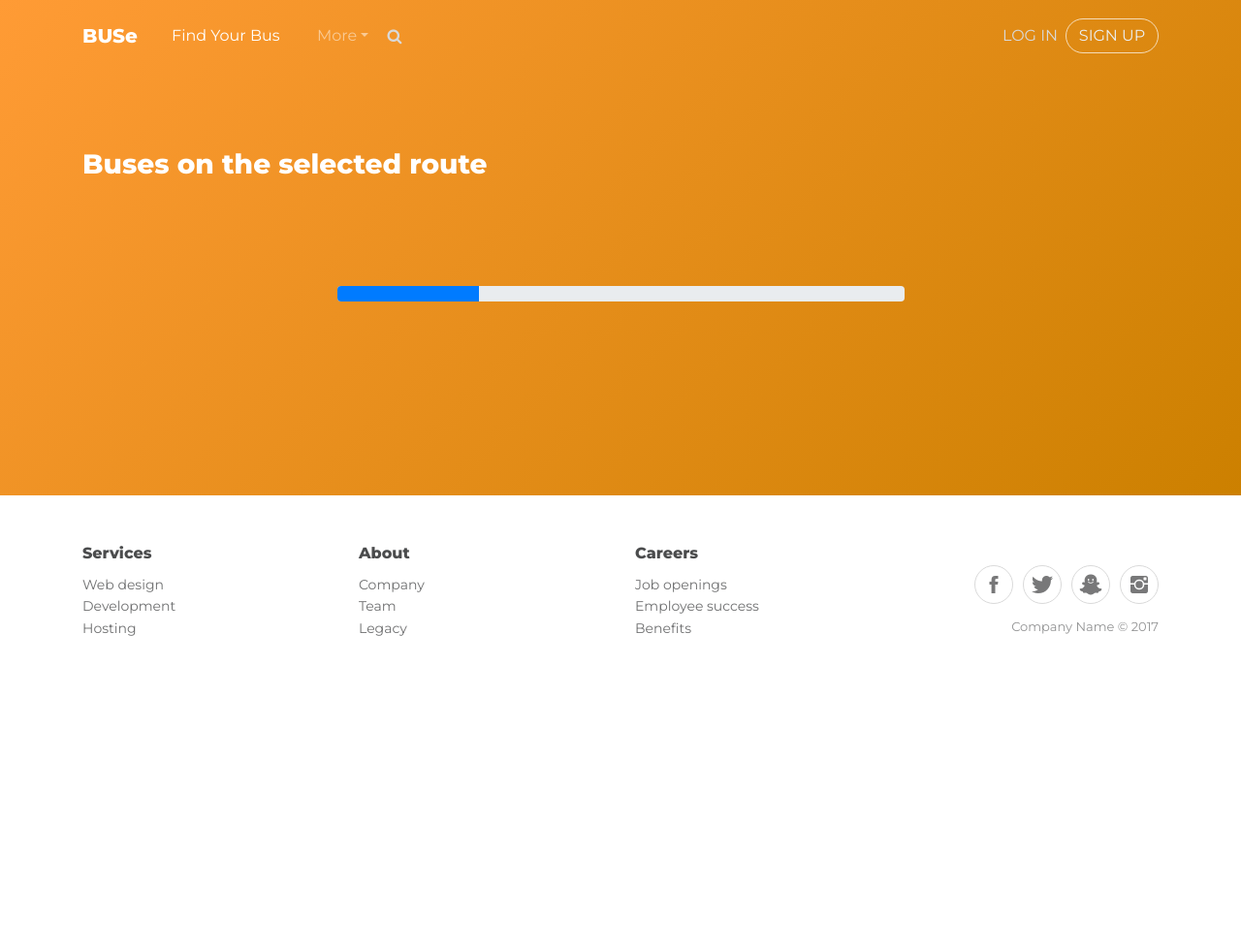
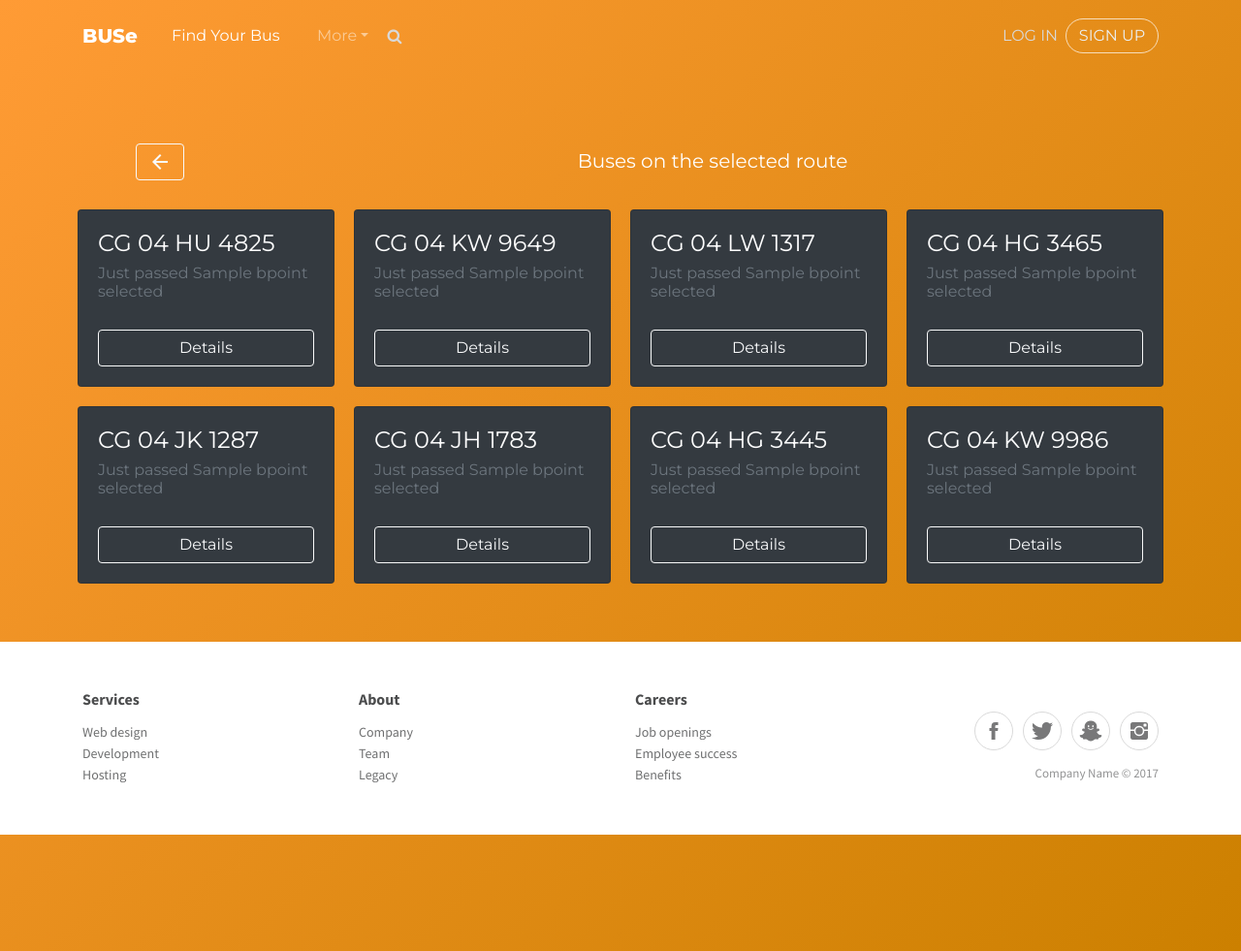
Before and after one commit to srijans38/BUSe, a Django app: template bdata/templates/bdata/search.html in a window 1280 px wide. Shown: the whole page at 97% size. Before the commit the page ends 656 px from the top, so only its background shows below. Run offline with Django 3.2, Linux system fonts and the light colour scheme; data comes from the database, SQL or seed files in the repository; both versions use the stored data as it was after the commit; the template is opened without the code that fills it: values that come from a table or form of the project are taken from there, most other values are stand-ins (such as "Sample title", 1, 10 or a date in 2020); some libraries are stand-ins or nearby versions.

Commit message:
Added Seacrh Listing

```diff
--- a/bdata/models.py
+++ b/bdata/models.py
@@ -7,6 +7,7 @@
 }
 
 d = "DEF"
+
 
 class Route(models.Model):
     source = models.CharField(max_length=1)
--- a/bdata/templates/bdata/base.html
+++ b/bdata/templates/bdata/base.html
@@ -4,7 +4,7 @@
 
 <head>
     <meta charset="utf-8">
-    <meta name="viewport" content="width=device-width, initial-scale=1.0, shrink-to-fit=no">
+    <meta name="viewport" content="width=device-width, initial-scale=1.0">
     <title>
     {% block title %}
     {% endblock title %}
@@ -12,6 +12,7 @@
     <link rel="stylesheet" href="https://cdnjs.cloudflare.com/ajax/libs/twitter-bootstrap/4.3.1/css/bootstrap.min.css">
     <link rel="stylesheet" href="https://cdnjs.cloudflare.com/ajax/libs/font-awesome/4.7.0/css/font-awesome.min.css">
     <link rel="stylesheet" href="https://cdnjs.cloudflare.com/ajax/libs/ionicons/2.0.1/css/ionicons.min.css">
+    <link rel="stylesheet" href="https://cdnjs.cloudflare.com/ajax/libs/material-design-icons/3.0.1/iconfont/material-icons.min.css">
     <link rel="stylesheet" href="https://fonts.googleapis.com/css?family=Montserrat:400,600,800">
     <link rel="stylesheet" href="https://fonts.googleapis.com/css?family=Source+Sans+Pro:300,400,700">
     <link rel="stylesheet" href= {% static '/css/styles.min.css' %} >
--- a/bdata/templates/bdata/search.html
+++ b/bdata/templates/bdata/search.html
@@ -1,25 +1,32 @@
 {% extends 'bdata/base.html' %}
-
 {% block title %}
 Search - BUSe
 {% endblock title %}
 
 {% block header-orange %}
-<div class="row text-white justify-content-center" style="font-family: Montserrat, sans-serif;padding-top: 80px;padding-bottom: 20px;padding-right: 10px;padding-left: 10px;">
-    <div class="col">
-        <div class="container">
-            <h3 class="font-weight-bold">Buses on the selected route</h3>
+<div class="container hero" style="font-family: Montserrat, sans-serif; padding-bottom : 50px;">
+        <div class="row">
+            <div class="col-2 d-flex justify-content-md-center align-items-md-center" style="padding-bottom: 20px;">
+                <a class="d-flex justify-content-center align-items-center btn btn-outline-light" href={% url 'find' %} style="padding-top: 6px;margin-top: 15px;">
+                    <i class="material-icons d-lg-flex justify-content-lg-center align-items-lg-center">arrow_back</i>
+                </a>
+            </div>
+            <div
+                class="col d-flex d-sm-flex d-md-flex justify-content-center align-items-center align-items-sm-center justify-content-md-center">
+                <h3 class="d-sm-flex justify-content-sm-start align-items-sm-center justify-content-lg-center" style="font-size: 20px;color: rgb(255,255,255);">Buses on the selected route</h3>
         </div>
-    </div>
 </div>
-<div class="row text-white justify-content-center" style="font-family: Montserrat, sans-serif;padding-top: 80px;padding-bottom: 80px;padding-right: 10px;padding-left: 10px;">
-    <div class="col-6">
-        <div class="container">
-            <div class="progress">
-                <div class="progress-bar" role="progressbar" style="width: 25%" aria-valuenow="25" aria-valuemin="0" aria-valuemax="100"></div>
+<div class="row">
+        {% for bus in buses %}
+        <div class="col-sm-12 col-md-6 col-lg-4 col-xl-3" style="padding: 10px;">
+            <div class="card text-white bg-dark">
+                <div class="card-body">
+                    <h4 class="card-title">{{ bus }}</h4>
+                    <h6 class="text-muted card-subtitle mb-2">Just passed {{ bpoint_selected.name }}</h6>
+                    <p class="card-text"></p><a class="card-link btn btn-outline-light btn-block" href="#">Details</a></div>
             </div>
         </div>
-    </div>
+        {% endfor %}
+
 </div>
-
 {% endblock header-orange %}
--- a/buse/settings.py
+++ b/buse/settings.py
@@ -25,7 +25,7 @@
 # SECURITY WARNING: don't run with debug turned on in production!
 DEBUG = True
 
-ALLOWED_HOSTS = ['0.0.0.0', '192.168.1.10', '127.0.0.1']
+ALLOWED_HOSTS = ['0.0.0.0', '192.168.1.10', '127.0.0.1', 'localhost', '192.168.1.11']
 
 
 # Application definition
--- a/buse/urls.py
+++ b/buse/urls.py
@@ -22,5 +22,4 @@
     path('api/', include('api.urls')),
     path('', views.home, name='home'),
     path('find/', views.find, name="find"),
-    path('search/', views.search, name="search"),
 ]
```
Also changed, not shown: bdata/views.py (+7 -11 lines), db.sqlite3.
